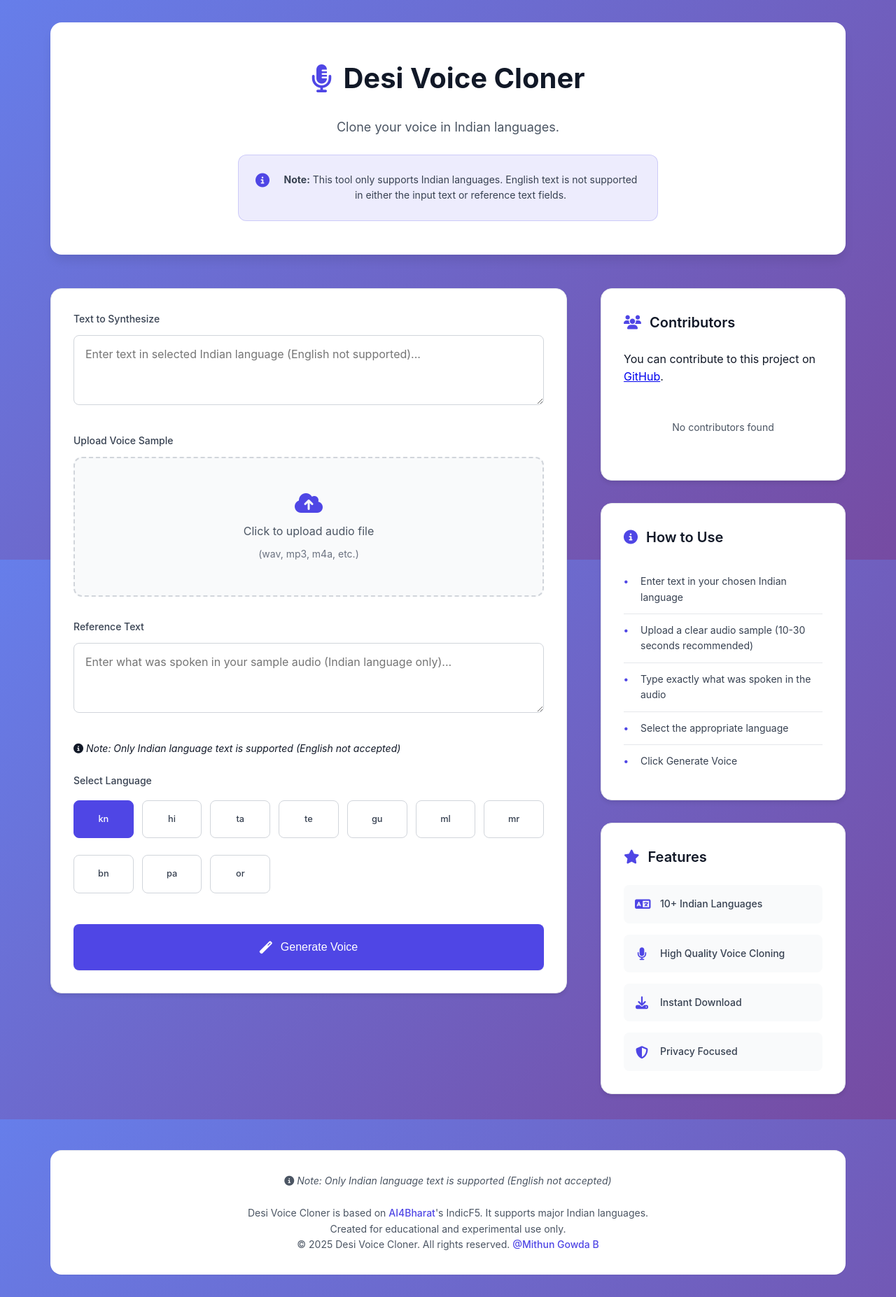
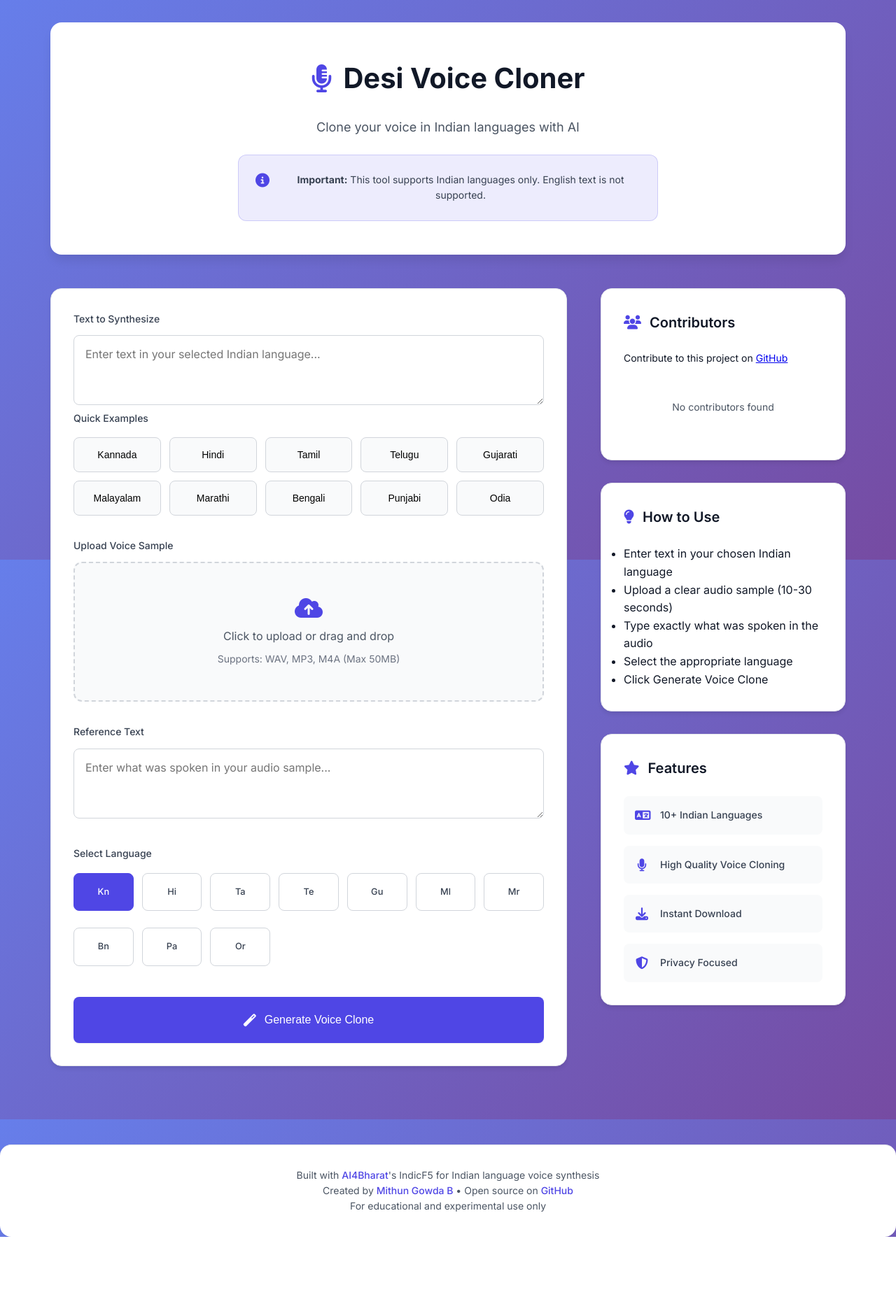
Before and after one commit to mithun50/DVCloner, a Flask app: page / in a window 1280 px wide. Shown: the whole page at 70% size. After the commit the page ends 1768 px from the top, so only its background shows below. Run offline with Flask 3, Linux system fonts and the light colour scheme; data that the repository does not hold is empty.

Commit message:
Update index.html

```diff
--- a/templates/index.html
+++ b/templates/index.html
@@ -4,7 +4,7 @@
   <meta charset="UTF-8">
   <meta name="viewport" content="width=device-width, initial-scale=1.0">
   <title>Desi Voice Cloner</title>
-  <link href="https://fonts.googleapis.com/css2?family=Poppins:wght@300;400;500;600;700&display=swap" rel="stylesheet">
+  <link href="https://fonts.googleapis.com/css2?family=Inter:wght@300;400;500;600;700&display=swap" rel="stylesheet">
   <link rel="stylesheet" href="https://cdnjs.cloudflare.com/ajax/libs/font-awesome/6.4.0/css/all.min.css">
   <link rel="stylesheet" href="/static/css/style.css">
 </head>
@@ -15,10 +15,10 @@
         <i class="fas fa-microphone-alt"></i>
         <h1>Desi Voice Cloner</h1>
       </div>
-      <p class="subtitle">Clone your voice in Indian languages.</p>
+      <p class="subtitle">Clone your voice in Indian languages with AI</p>
       <div class="language-note">
         <i class="fas fa-info-circle"></i>
-        <p><strong>Note:</strong> This tool only supports Indian languages. English text is not supported in either the input text or reference text fields.</p>
+        <p><strong>Important:</strong> This tool supports Indian languages only. English text is not supported.</p>
       </div>
     </header>
 
@@ -29,73 +29,94 @@
             <div class="form-group">
               <label for="text">Text to Synthesize</label>
               <textarea id="text" name="text" class="input-field"
-              placeholder="Enter text in selected Indian language (English not supported)..." required></textarea>
+                        placeholder="Enter text in your selected Indian language..." required></textarea>
+
+              <div class="examples-section">
+                <label>Quick Examples</label>
+                <div class="examples-grid">
+                  {% for lang_code, example in examples.items() %}
+                  <button type="button" class="example-btn"
+                          data-lang="{{ lang_code }}"
+                          data-text="{{ example.text }}"
+                          data-ref="{{ example.ref_text }}">
+                    {{ language_names[lang_code] }}
+                  </button>
+                  {% endfor %}
+                </div>
+              </div>
             </div>
 
             <div class="form-group">
               <label>Upload Voice Sample</label>
               <div class="file-upload">
                 <i class="fas fa-cloud-upload-alt"></i>
-                <p>Click to upload audio file</p>
-                <p class="small">(wav, mp3, m4a, etc.)</p>
+                <p>Click to upload or drag and drop</p>
+                <p class="small">Supports: WAV, MP3, M4A (Max 50MB)</p>
                 <input type="file" id="audioInput" name="audio" accept="audio/*" required>
+              </div>
+
+              <div id="audioPreview" style="display: none; margin-top: 1rem;">
+                <div style="background: var(--gray-50); border: 1px solid var(--gray-200); border-radius: var(--radius-md); padding: var(--space-lg);">
+                  <div style="display: flex; align-items: center; gap: var(--space-sm); margin-bottom: var(--space-md);">
+                    <i class="fas fa-headphones" style="color: var(--primary);"></i>
+                    <span style="font-weight: 500; color: var(--gray-700); font-size: 0.875rem;">Audio Preview</span>
+                  </div>
+                  <audio id="uploadedAudio" controls style="width: 100%;"></audio>
+                </div>
               </div>
             </div>
 
             <div class="form-group">
               <label for="ref_text">Reference Text</label>
               <textarea id="ref_text" name="ref_text" class="input-field"
-                        placeholder="Enter what was spoken in your sample audio (Indian language only)..." required></textarea>
+                        placeholder="Enter what was spoken in your audio sample..." required></textarea>
             </div>
 
             <div class="form-group">
-              <p class="small" style="color: var(--gray); margin-bottom: 1.5rem; font-style: italic;">
-                <i class="fas fa-info-circle"></i> Note: Only Indian language text is supported (English not accepted)
-              </p>
               <label>Select Language</label>
               <div class="language-selector">
                 <label class="language-option selected">
-                  <input type="radio" name="language" value="kn" checked> kn
+                  <input type="radio" name="language" value="kn" checked> Kn
                 </label>
                 <label class="language-option">
-                  <input type="radio" name="language" value="hi"> hi
+                  <input type="radio" name="language" value="hi"> Hi
                 </label>
                 <label class="language-option">
-                  <input type="radio" name="language" value="ta"> ta
+                  <input type="radio" name="language" value="ta"> Ta
                 </label>
                 <label class="language-option">
-                  <input type="radio" name="language" value="te"> te
+                  <input type="radio" name="language" value="te"> Te
                 </label>
                 <label class="language-option">
-                  <input type="radio" name="language" value="gu"> gu
+                  <input type="radio" name="language" value="gu"> Gu
                 </label>
                 <label class="language-option">
-                  <input type="radio" name="language" value="ml"> ml
+                  <input type="radio" name="language" value="ml">Ml
                 </label>
                 <label class="language-option">
-                  <input type="radio" name="language" value="mr"> mr
+                  <input type="radio" name="language" value="mr"> Mr
                 </label>
                 <label class="language-option">
-                  <input type="radio" name="language" value="bn"> bn
+                  <input type="radio" name="language" value="bn"> Bn
                 </label>
                 <label class="language-option">
-                  <input type="radio" name="language" value="pa"> pa
+                  <input type="radio" name="language" value="pa"> Pa
                 </label>
                 <label class="language-option">
-                  <input type="radio" name="language" value="or"> or
+                  <input type="radio" name="language" value="or"> Or
                 </label>
               </div>
             </div>
 
             <button type="submit" class="btn">
-              <i class="fas fa-magic"></i> Generate Voice
+              <i class="fas fa-magic"></i> Generate Voice Clone
             </button>
           </form>
         </div>
 
         <div id="loader">
           <div class="spinner"></div>
-          <p>Cloning your voice...</p>
+          <p>Processing your voice clone...</p>
           <p class="small">This may take a few moments</p>
         </div>
 
@@ -103,35 +124,36 @@
           <div class="result-card">
             <div class="result-header">
               <i class="fas fa-check-circle"></i>
-              <h3>Voice Clone Generated!</h3>
+              <h3>Voice Clone Ready!</h3>
             </div>
             <audio controls></audio>
             <a href="#" class="download-btn" download>
-              <i class="fas fa-download"></i> Download Output
+              <i class="fas fa-download"></i> Download Audio
             </a>
           </div>
         </div>
       </div>
 
       <div class="sidebar">
+
         <div class="card">
           <h3><i class="fas fa-users"></i> Contributors</h3>
-          <p>You can contribute to this project on <a href="https://github.com/mithun50/DVCloner" target="_blank">GitHub</a>.</p>
+          <p class="small">Contribute to this project on <a href="https://github.com/mithun50/DVCloner" target="_blank">GitHub</a></p>
           <div id="contributors" class="contributors"></div>
-        </div>
+          </div>
 
-        <div class="card info-card">
-          <h3><i class="fas fa-info-circle"></i> How to Use</h3>
+        <div class="card">
+          <h3><i class="fas fa-lightbulb"></i> How to Use</h3>
           <ul>
             <li>Enter text in your chosen Indian language</li>
-            <li>Upload a clear audio sample (10-30 seconds recommended)</li>
+            <li>Upload a clear audio sample (10-30 seconds)</li>
             <li>Type exactly what was spoken in the audio</li>
             <li>Select the appropriate language</li>
-            <li>Click Generate Voice</li>
+            <li>Click Generate Voice Clone</li>
           </ul>
         </div>
 
-        <div class="card features-card">
+        <div class="card">
           <h3><i class="fas fa-star"></i> Features</h3>
           <div class="feature-list">
             <div class="feature-item">
@@ -152,16 +174,15 @@
             </div>
           </div>
         </div>
+
+        </div>
       </div>
     </div>
 
     <footer>
-      <p class="small" style="color: var(--gray); margin-bottom: 1.5rem; font-style: italic;">
-        <i class="fas fa-info-circle"></i> Note: Only Indian language text is supported (English not accepted)
-      </p>
-      <p>Desi Voice Cloner is based on <a href="https://ai4bharat.org/" target="_blank">AI4Bharat</a>'s IndicF5. It supports major Indian languages.</p>
-      <p>Created for educational and experimental use only.</p>
-      <p>© 2025 Desi Voice Cloner. All rights reserved. <a href="https://github.com/mithun50/" target="_blank">@Mithun Gowda B</a></p>
+      <p>Built with <a href="https://ai4bharat.org/" target="_blank">AI4Bharat</a>'s IndicF5 for Indian language voice synthesis</p>
+      <p>Created by <a href="https://github.com/mithun50/" target="_blank">Mithun Gowda B</a> • Open source on <a href="https://github.com/mithun50/DVCloner" target="_blank">GitHub</a></p>
+      <p class="small">For educational and experimental use only</p>
     </footer>
   </div>
 
```
